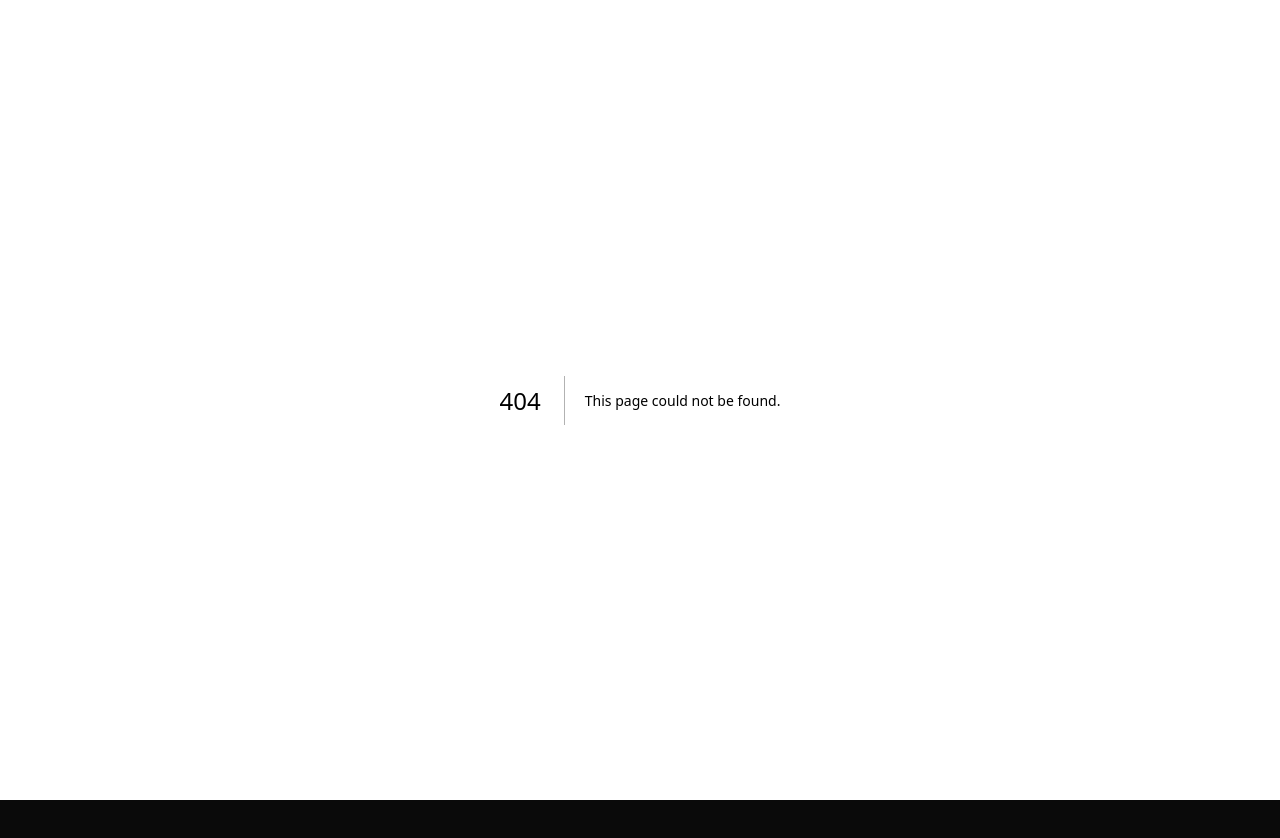
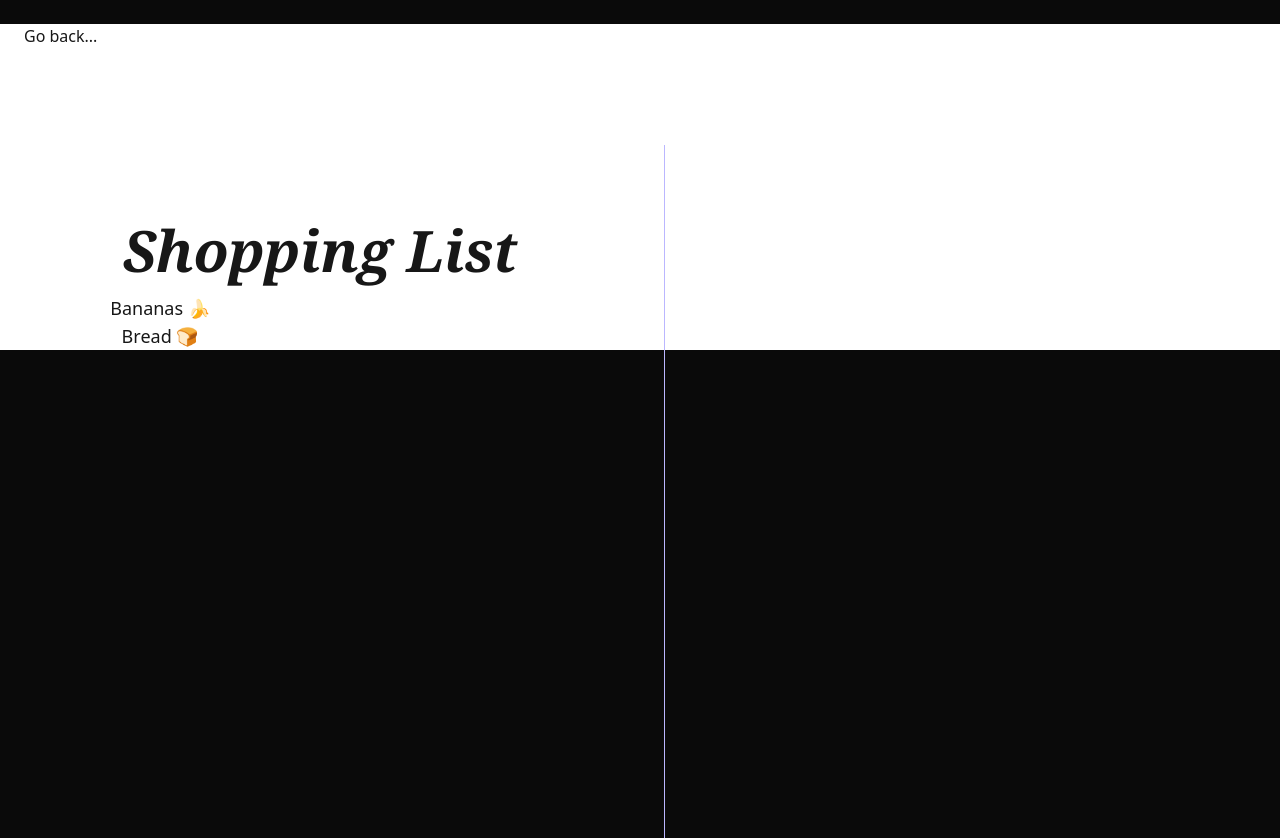
Before and after one commit to FlawlessCasual17/cprg306-assignments, a Next.js app: page /week-3 in a window 1280 px wide. Before the commit this address had no page. Shown: the top 838 px of the page. Before the commit the page ends 800 px from the top, so only its background shows below. Built offline with nearby package versions, Linux system fonts and the light colour scheme.

Commit message:
Add week-3 module
Signed-off-by: FlawlessCasual17 <07e5297d5b@c0x0.com>

```diff
--- a/app/globals.css
+++ b/app/globals.css
@@ -23,7 +23,15 @@
 
 [href]:hover {
   text-decoration: underline;
-  color: #06b6d4;
+  color: #06b6d4
+}
+
+.vertical-line {
+  position: absolute;
+  margin: -16% 50%;
+  height: 90%;
+  width: 1px;
+  background-color: #bbb7ff
 }
 
 h1 {
--- a/app/page.js
+++ b/app/page.js
@@ -9,9 +9,9 @@ export default function Page() {
             Web Development 2 - <span style={{ fontStyle: 'italic' }}>Assignments</span>
         </h1>
 
-        <ul className="m-6" style={{ marginRight: '55rem'  }}>
+        <ul className="m-6" style={{ marginRight: '55rem' }}>
             <li><Link href="week-2">Week 2</Link></li>
-            {/* <li><Link href="week-3">Week 3</Link></li> */}
+            <li><Link href="week-3">Week 3</Link></li>
         </ul>
     </main>
 }
--- /dev/null
+++ b/app/week-3/page.js
@@ -0,0 +1,18 @@
+import Link from "next/link"
+
+export default function Page() {
+    return (
+        <main className="m-6">
+            <Link href="../">Go back...</Link>
+            <div className="text-center" style={{ marginRight: '40rem', marginTop: '10rem' }}>
+                <h1 className="font-serif italic">Shopping List</h1>
+                <ul className="mr-80 text-lg    ">
+                    <li>Bananas 🍌</li>
+                    <li>Bread 🍞</li>
+                </ul>
+            </div>
+            <div className="vertical-line" />
+            {/* TODO: Add checkout section on the other side. */}
+        </main>
+    )
+}
```
